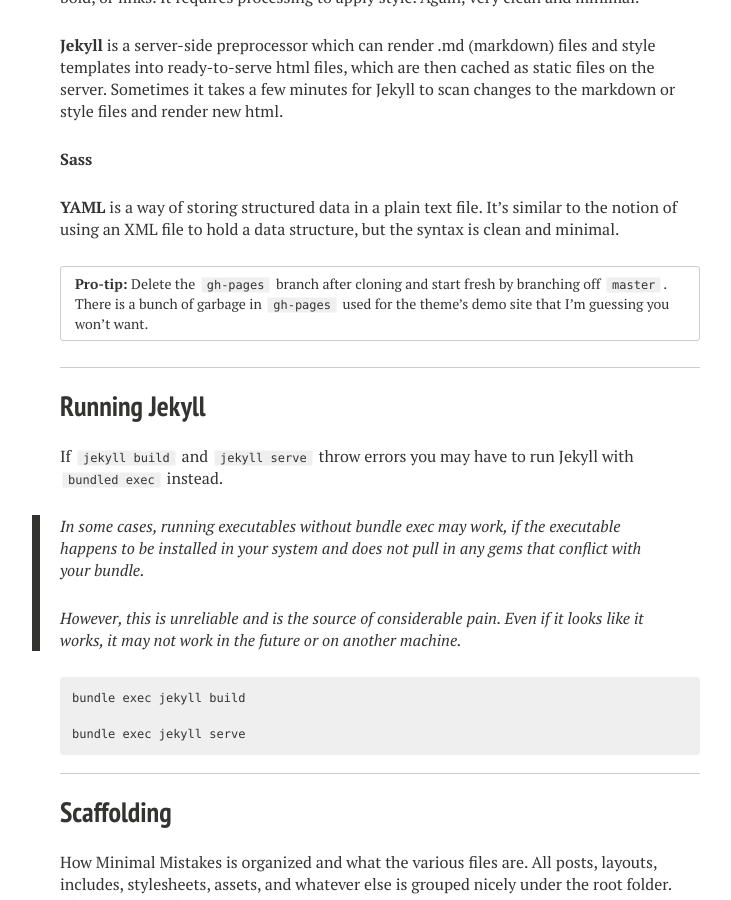
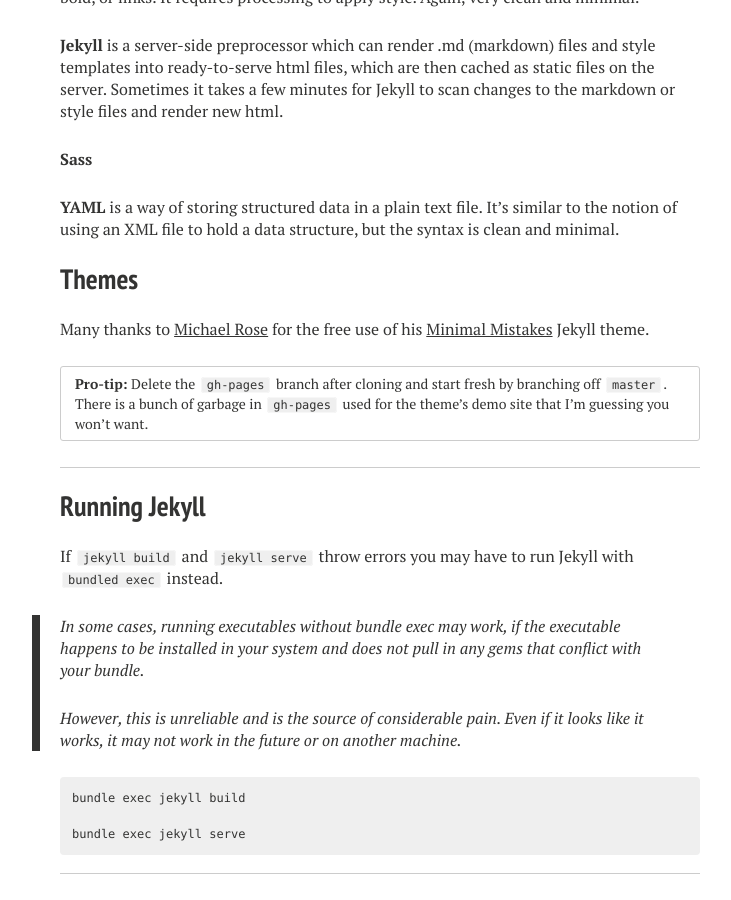
Before and after one commit to sbufe/maker-blog, a Jekyll site: the page built from terms-and-resources/index.md, in a window 1280 px wide and 900 px high, scrolled down 1256 px. Shown: the whole window, without its empty margins (260-991 px from the left). Built offline with Jekyll 4.4.1, drawn with Linux system fonts in a browser that asks for light colours; nearby versions of some CDN libraries.

Commit message:
Changed handy-resources to terms-and-resources

```diff
--- a/handy-resources/index.md
+++ b/terms-and-resources/index.md
@@ -23,7 +23,7 @@ image:
 
 **[Girl Develop It](https://www.girldevelopit.com/chapters)** Many thanks to GDI Boulder founder [Cara Jo Miller](https://www.linkedin.com/in/carajomiller) for introducing me to GitHub Pages, Markdown, Jekyll, and the Minimal Mistakes theme.
 
-[Hacker Spaces](http://www.hackerspaces.org/).  Many thanks to the Boulder Hackerspace, AKA [Solid State Depot](http://boulderhackerspace.com/).
+[**Hacker Spaces**](http://www.hackerspaces.org/).  Many thanks to the Boulder Hackerspace, AKA [Solid State Depot](http://boulderhackerspace.com/).
 
 ## Development environment
 
@@ -43,6 +43,9 @@ Github
 
 **YAML** is a way of storing structured data in a plain text file.  It's similar to the notion of using an XML file to hold a data structure, but the syntax is clean and minimal.
 
+## Themes
+
+Many thanks to [Michael Rose](https://mademistakes.com/) for the free use of his [Minimal Mistakes](https://github.com/mmistakes/minimal-mistakes) Jekyll theme.
 
 
 **Pro-tip:** Delete the `gh-pages` branch after cloning and start fresh by branching off `master`. There is a bunch of garbage in `gh-pages` used for the theme's demo site that I'm guessing you won't want.
```
